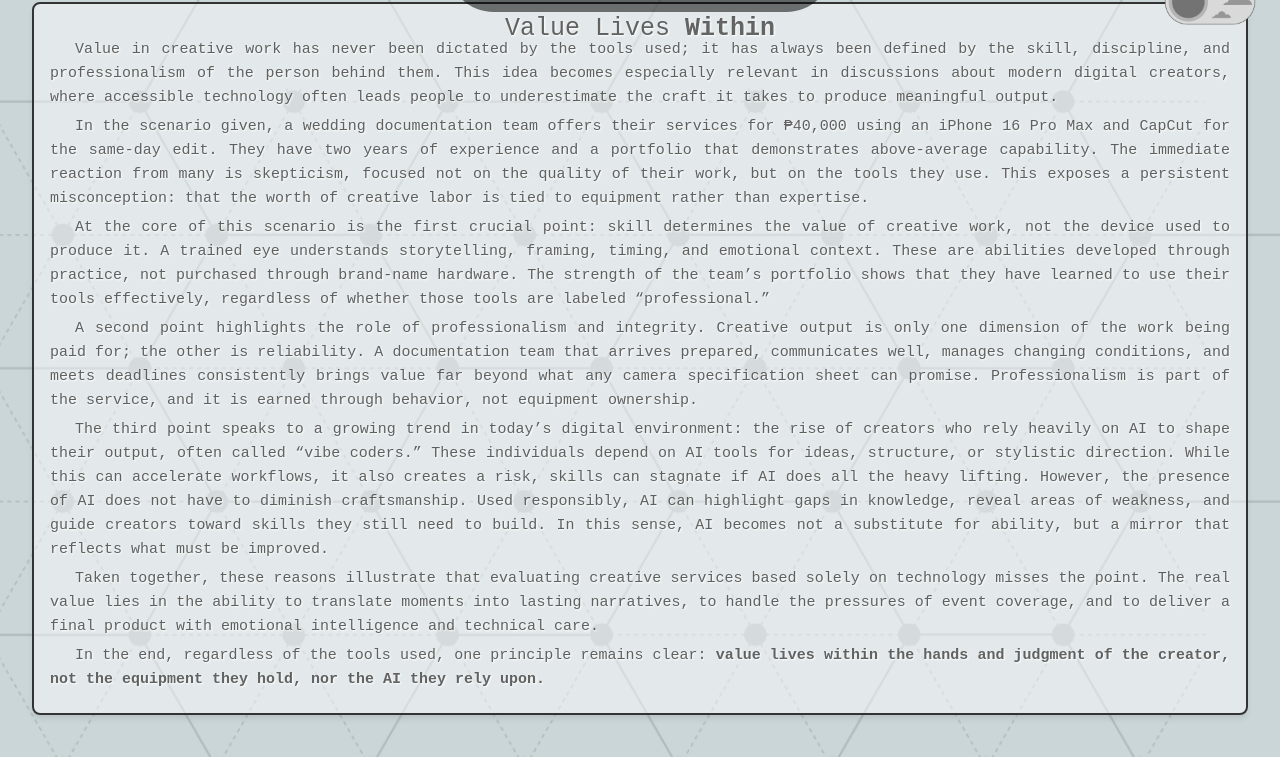
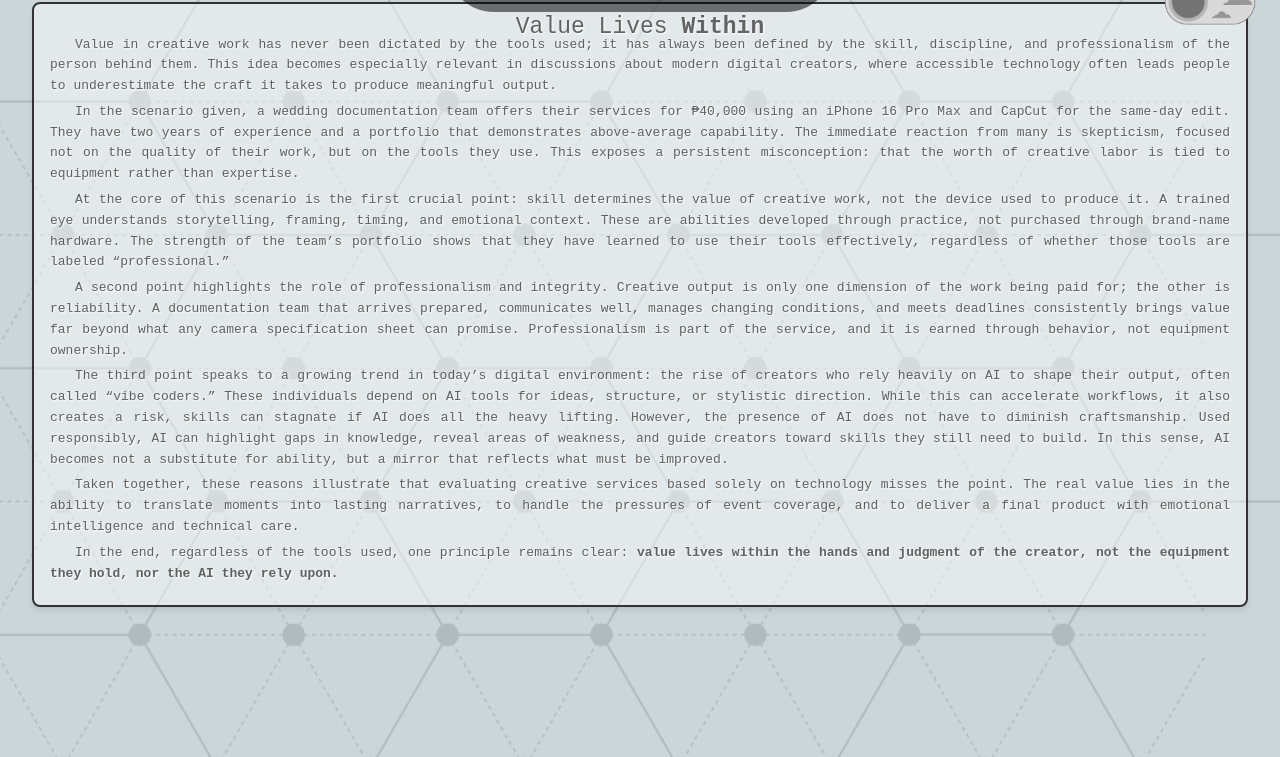
Before and after one commit to rinzzze-d/CSDC100-GenAI, a plain HTML site: page article.html in a window 1280 px wide. Shown: the part 43-800 px from the top of the page. Drawn offline with nearby package versions, Linux system fonts and the light colour scheme.

Commit message:
Update style.css

```diff
--- a/assets/style.css
+++ b/assets/style.css
@@ -312,13 +312,13 @@ body.dark-mode .section11 h1 {
     width: 95%;
 }
 .section11 .rounded-box h1 {
-    font-size: 25px;
+    font-size: 23px;
     text-align: center;
     margin-bottom: -10px;
     margin-top: -10px;
 }
 .section11 .rounded-box p {
-    font-size: 15px;
+    font-size: 13px;
     line-height: 1.6;
     text-align: justify;
     margin-bottom: 5px;
```
